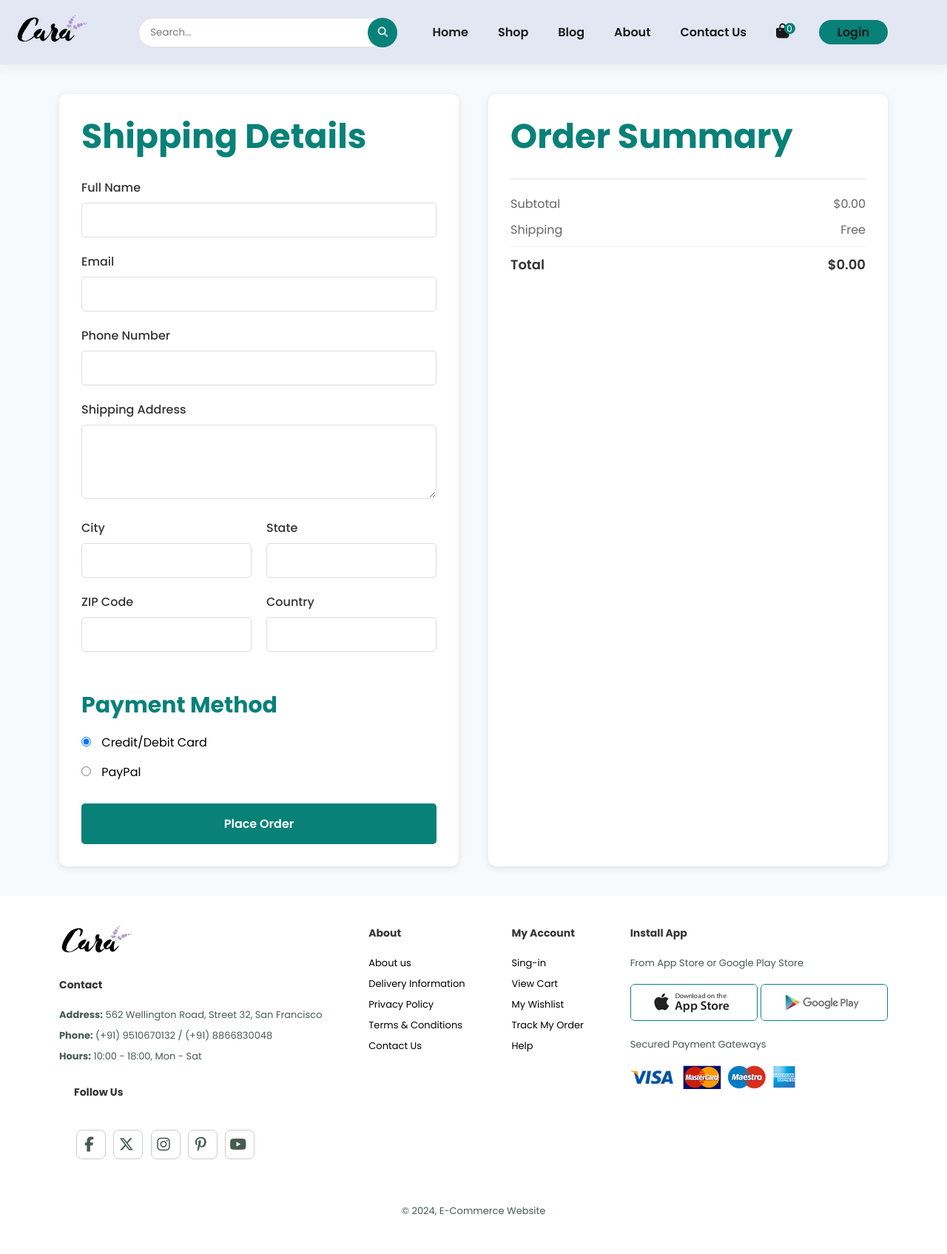
After one commit to Manthan7698/E-CommWeb, a PHP site: page /checkout.php in a window 1280 px wide. The commit adds this page. Shown: the whole page at 74% size. Run offline with PHP 8.4, Linux system fonts and the light colour scheme; data that the repository does not hold is empty.

Commit message:
Implement cart total calculation and update checkout page styles

```diff
--- a/bag.php
+++ b/bag.php
@@ -22,10 +22,12 @@ session_start();
                 <div class="bag-item-box">
                     <?php
                     include 'config.php';
+                    $total = 0;
                     $stmt = $conn->prepare('SELECT * FROM cart');
                     $stmt->execute();
                     $result = $stmt->get_result();
                     while ($row = $result->fetch_assoc()):
+                        $total += $row['product_price'] * $row['qty'];
                     ?>
                         <div class="bag-item">
                             <img src="<?php echo $row['product_img'] ?>" alt="">
@@ -64,9 +66,9 @@ session_start();
             <div class="bag-subtotal-des">
                 <h3>Subtotal</h3>
                 <p class="small-p-txt">Shipping and discount codes are added at checkout.</p>
-                <p class="subtotal-txt">Subtotal: <span><strong>$0.00</strong></span></p>
+                <p class="subtotal-txt">$<?= number_format($total, 2) ?></p>
                 <br>
-                <button class="proceed-to-buy">Proceed to Buy</button>
+                <a href="checkout.php" class="proceed-to-buy">Proceed to Buy</a>
             </div>
         </div>
         </div>
--- /dev/null
+++ b/checkout.php
@@ -0,0 +1,126 @@
+<?php
+session_start();
+include("config.php");
+?>
+
+<!DOCTYPE html>
+<html lang="en">
+<head>
+    <meta charset="UTF-8">
+    <meta name="viewport" content="width=device-width, initial-scale=1.0">
+    <title>Checkout - E-Commerce</title>
+    <link rel="stylesheet" href="style.css">
+    <link rel="stylesheet" href="https://cdnjs.cloudflare.com/ajax/libs/font-awesome/6.5.1/css/all.min.css">
+</head>
+<body>
+    <?php include 'header.php'; ?>
+
+    <section id="checkout" class="section-p1">
+        <div class="checkout-container">
+            <div class="checkout-form">
+                <h2>Shipping Details</h2>
+                <form action="process_order.php" method="POST">
+                    <div class="form-group">
+                        <label for="fullname">Full Name</label>
+                        <input type="text" id="fullname" name="fullname" required>
+                    </div>
+
+                    <div class="form-group">
+                        <label for="email">Email</label>
+                        <input type="email" id="email" name="email" required>
+                    </div>
+
+                    <div class="form-group">
+                        <label for="phone">Phone Number</label>
+                        <input type="tel" id="phone" name="phone" required>
+                    </div>
+
+                    <div class="form-group">
+                        <label for="address">Shipping Address</label>
+                        <textarea id="address" name="address" required></textarea>
+                    </div>
+
+                    <div class="form-row">
+                        <div class="form-group">
+                            <label for="city">City</label>
+                            <input type="text" id="city" name="city" required>
+                        </div>
+                        <div class="form-group">
+                            <label for="state">State</label>
+                            <input type="text" id="state" name="state" required>
+                        </div>
+                    </div>
+
+                    <div class="form-row">
+                        <div class="form-group">
+                            <label for="zipcode">ZIP Code</label>
+                            <input type="text" id="zipcode" name="zipcode" required>
+                        </div>
+                        <div class="form-group">
+                            <label for="country">Country</label>
+                            <input type="text" id="country" name="country" required>
+                        </div>
+                    </div>
+
+                    <div class="payment-methods">
+                        <h3>Payment Method</h3>
+                        <div class="payment-option">
+                            <input type="radio" id="card" name="payment" value="card" checked>
+                            <label for="card">Credit/Debit Card</label>
+                        </div>
+                        <div class="payment-option">
+                            <input type="radio" id="paypal" name="payment" value="paypal">
+                            <label for="paypal">PayPal</label>
+                        </div>
+                    </div>
+
+                    <button type="submit" class="place-order-btn">Place Order</button>
+                </form>
+            </div>
+
+            <div class="order-summary">
+                <h2>Order Summary</h2>
+                <div class="summary-items">
+                    <?php
+                    $total = 0;
+                    $stmt = $conn->prepare('SELECT * FROM cart');
+                    $stmt->execute();
+                    $result = $stmt->get_result();
+                    while ($row = $result->fetch_assoc()):
+                        $subtotal = $row['product_price'] * $row['qty'];
+                        $total += $subtotal;
+                    ?>
+                        <div class="summary-item">
+                            <img src="<?= $row['product_img'] ?>" alt="<?= $row['product_name'] ?>">
+                            <div class="item-details">
+                                <h4><?= $row['product_name'] ?></h4>
+                                <p>Size: <?= $row['size'] ?></p>
+                                <p>Quantity: <?= $row['qty'] ?></p>
+                                <p class="item-price">$<?= number_format($subtotal, 2) ?></p>
+                            </div>
+                        </div>
+                    <?php endwhile; ?>
+                        <div class="summary-totals">
+                            <div class="subtotal">
+                                <span>Subtotal</span>
+                                <span>$<?= number_format($total, 2) ?></span>
+                            </div>
+                            <div class="shipping">
+                                <span>Shipping</span>
+                                <span>Free</span>
+                            </div>
+                            <div class="total">
+                                <span>Total</span>
+                                <span>$<?= number_format($total, 2) ?></span>
+                            </div>
+                        </div>
+                </div>
+            </div>
+        </div>
+    </section>
+
+    <?php include 'footer.php' ?>
+
+    <script src="script.js"></script>
+</body>
+</html>
--- a/style.css
+++ b/style.css
@@ -683,7 +683,6 @@ footer .copyright {
 
 #prodetails .single-pro-image{
     width: 40%;
-    margin-right: 50px;
 }
 
 .small-img-group{
@@ -723,8 +722,25 @@ footer .copyright {
     outline: none;
 }
 #prodetails .single-pro-details button{
-    color: #fff;
-    margin-left: 10px;
+    color: #000;
+    width: 150px;
+    height: 48px;
+    font-size: 16px;
+    margin: 20px 0 0 0;
+    background-color: #ffff02b0;
+    border-radius: 25px;
+    border: none;
+    cursor: pointer;
+    display: flex;
+    align-items: center;
+    justify-content: center;
+
+}
+#prodetails .single-pro-details button i{
+    padding: 0 0 0 5px;
+}
+#prodetails .single-pro-details button:hover{
+    background-color: #d6d30cb0;
 }
 #prodetails .single-pro-details span{
     line-height: 25px;
@@ -1672,3 +1688,193 @@ footer .copyright {
 .remove-item:hover {
     background-color: #cc0000;
 }
+
+/* Checkout Page Styles */
+#checkout {
+    padding: 40px 80px;
+    background-color: #f8f9fa;
+}
+
+.checkout-container {
+    display: flex;
+    gap: 40px;
+    max-width: 1200px;
+    margin: 0 auto;
+}
+
+.checkout-form {
+    flex: 1;
+    background: #fff;
+    padding: 30px;
+    border-radius: 10px;
+    box-shadow: 0 2px 10px rgba(0, 0, 0, 0.1);
+}
+
+.checkout-form h2 {
+    margin-bottom: 30px;
+    color: #088178;
+}
+
+.form-group {
+    margin-bottom: 20px;
+}
+
+.form-group label {
+    display: block;
+    margin-bottom: 8px;
+    font-weight: 500;
+    color: #333;
+}
+
+.form-group input,
+.form-group textarea {
+    width: 100%;
+    padding: 12px;
+    border: 1px solid #ddd;
+    border-radius: 5px;
+    font-size: 14px;
+}
+
+.form-group textarea {
+    height: 100px;
+    resize: vertical;
+}
+
+.form-row {
+    display: flex;
+    gap: 20px;
+}
+
+.form-row .form-group {
+    flex: 1;
+}
+
+.payment-methods {
+    margin: 30px 0;
+}
+
+.payment-methods h3 {
+    margin-bottom: 15px;
+    color: #088178;
+}
+
+.payment-option {
+    margin-bottom: 15px;
+}
+
+.payment-option input[type="radio"] {
+    margin-right: 10px;
+}
+
+.place-order-btn {
+    background-color: #088178;
+    color: #fff;
+    padding: 15px 30px;
+    border: none;
+    border-radius: 5px;
+    font-size: 16px;
+    font-weight: 600;
+    cursor: pointer;
+    width: 100%;
+    transition: background-color 0.3s ease;
+}
+
+.place-order-btn:hover {
+    background-color: #066c65;
+}
+
+.order-summary {
+    flex: 1;
+    background: #fff;
+    padding: 30px;
+    border-radius: 10px;
+    box-shadow: 0 2px 10px rgba(0, 0, 0, 0.1);
+}
+
+.order-summary h2 {
+    margin-bottom: 30px;
+    color: #088178;
+}
+
+.summary-item {
+    display: flex;
+    gap: 20px;
+    padding: 15px 0;
+    border-bottom: 1px solid #eee;
+}
+
+.summary-item img {
+    width: 80px;
+    height: 80px;
+    object-fit: cover;
+    border-radius: 5px;
+}
+
+.item-details h4 {
+    margin-bottom: 5px;
+    color: #333;
+}
+
+.item-details p {
+    margin: 5px 0;
+    color: #666;
+    font-size: 14px;
+}
+
+.item-price {
+    color: #088178 !important;
+    font-weight: 600;
+}
+
+.summary-totals {
+    margin-top: 20px;
+    padding-top: 20px;
+    border-top: 2px solid #eee;
+}
+
+.summary-totals > div {
+    display: flex;
+    justify-content: space-between;
+    margin-bottom: 10px;
+    color: #666;
+}
+
+.summary-totals .total {
+    font-size: 18px;
+    font-weight: 600;
+    color: #333;
+    margin-top: 10px;
+    padding-top: 10px;
+    border-top: 1px solid #eee;
+}
+
+@media (max-width: 799px) {
+    .checkout-container {
+        flex-direction: column;
+    }
+
+    .form-row {
+        flex-direction: column;
+        gap: 0;
+    }
+}
+
+@media (max-width: 477px) {
+    #checkout {
+        padding: 20px;
+    }
+
+    .checkout-form,
+    .order-summary {
+        padding: 20px;
+    }
+
+    .summary-item {
+        flex-direction: column;
+    }
+
+    .summary-item img {
+        width: 100%;
+        height: 200px;
+    }
+}
```
Also changed, not shown: check-changes.php (added, +28 -0 lines), live-reload.js (added, +14 -0 lines), sproduct.php (+10 -4 lines), script.js (line endings or trailing spaces).
